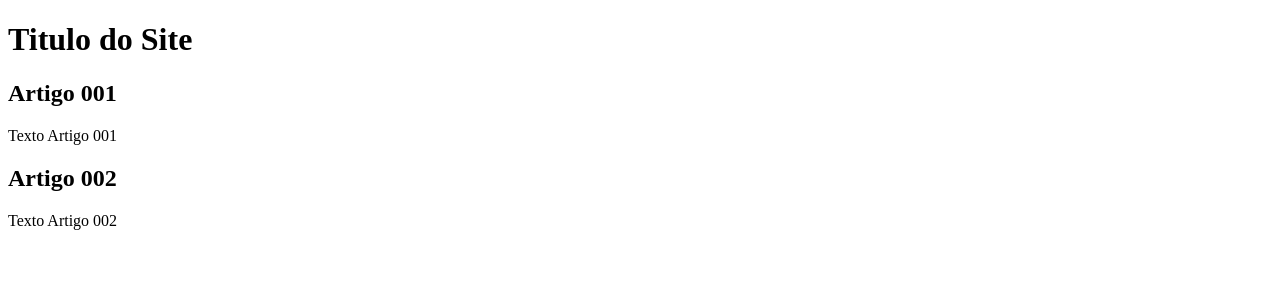
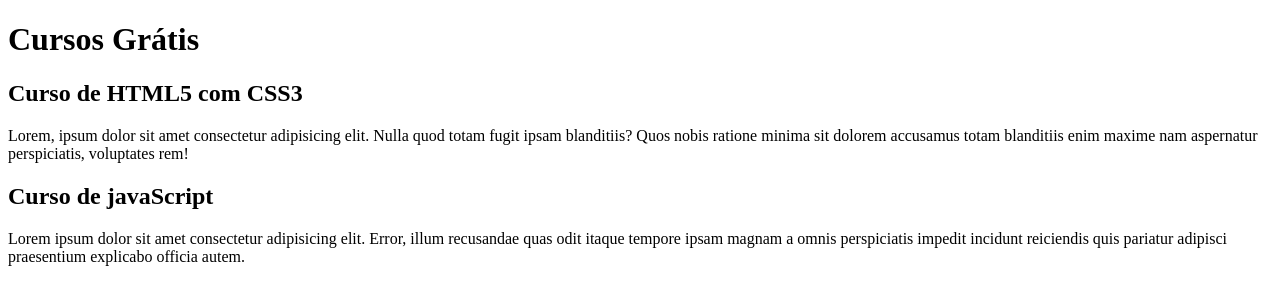
Before and after one commit to Viniciusdelucaanalyst/Projeto-Site, a plain HTML site: page index.html in a window 1280 px wide. Drawn offline with Linux system fonts and the light colour scheme.

Commit message:
Comecei a escrever o conteudo

```diff
--- a/index.html
+++ b/index.html
@@ -9,15 +9,15 @@
 <body>
     <main>
         <head>
-            <h1>Titulo do Site</h1>
+            <h1>Cursos Grátis</h1>
         </head>
         <article>
-            <h2>Artigo 001</h2>
-            <p>Texto Artigo 001</p>
+            <h2>Curso de HTML5 com CSS3</h2>
+            <p>Lorem, ipsum dolor sit amet consectetur adipisicing elit. Nulla quod totam fugit ipsam blanditiis? Quos nobis ratione minima sit dolorem accusamus totam blanditiis enim maxime nam aspernatur perspiciatis, voluptates rem!</p>
         </article>
         <article>
-            <h2> Artigo 002</h2>
-            <p>Texto Artigo 002</p>
+            <h2> Curso de javaScript</h2>
+            <p>Lorem ipsum dolor sit amet consectetur adipisicing elit. Error, illum recusandae quas odit itaque tempore ipsam magnam a omnis perspiciatis impedit incidunt reiciendis quis pariatur adipisci praesentium explicabo officia autem.</p>
         </article>
     </main>
 </body>
```
